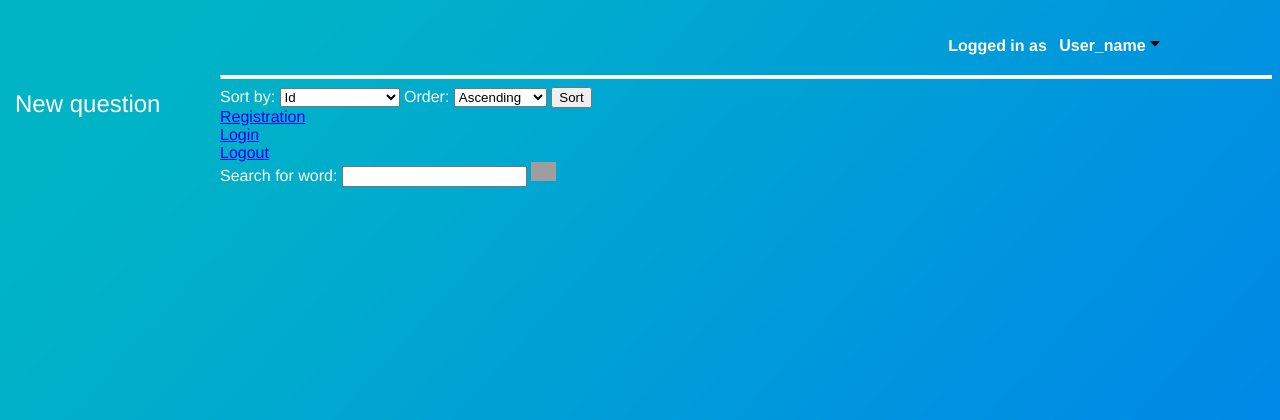
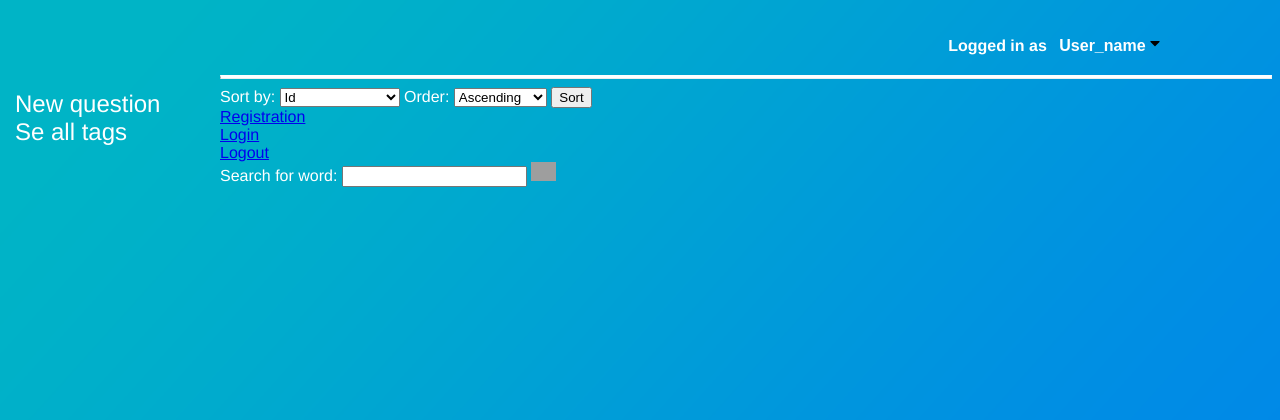
Before and after one commit to MKristof6/Ask-Mate-3, a Flask app: template templates/list.html in a window 1280 px wide. Shown: the top 420 px of the page. Run offline with Flask 2, Linux system fonts and the light colour scheme; the template is opened without the code that fills it, so the values that code supplies are empty; grey boxes are pictures that could not be loaded.

Commit message:
Create tag page routes

```diff
--- a/templates/list.html
+++ b/templates/list.html
@@ -75,7 +75,10 @@
         </tr>
     {% endfor %}
 </table>
-<a id="menu" href="/add-question"> New question </a>
+<div id="menu">
+<a style="text-decoration: none; color: white" href="/add-question"> New question </a><br>
+<a style="text-decoration: none; color: white" href="/tags">Se all tags</a>
+</div>
 <a href="/registration"> Registration </a><br>
 <a href="/login"> Login </a><br>
 <a href="/logout"> Logout </a>
--- a/templates/question.html
+++ b/templates/question.html
@@ -104,6 +104,7 @@
     <a style="text-decoration: none; color: white" href="/"> Go back to list </a>
     <a style="text-decoration: none; color: white" href="/question/{{ question_id }}/edit"> Edit question </a><br>
     <a style="text-decoration: none; color: white" href="/question/{{ question_id }}/new-tag"> Add tag </a><br>
+    <a style="text-decoration: none; color: white" href="/tags"> See all tags </a><br>
     <br>
     <a style="text-decoration: none; color: white" href="/question/{{ question_id }}/new-answer"> Add answer </a> <br>
     <a style="text-decoration: none; color: white" href="/question/{{ question_id }}/new-comment"> Add comment </a> <br>
```
